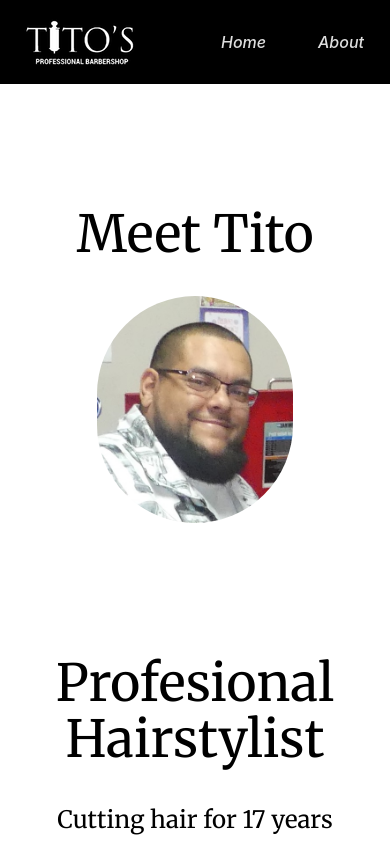
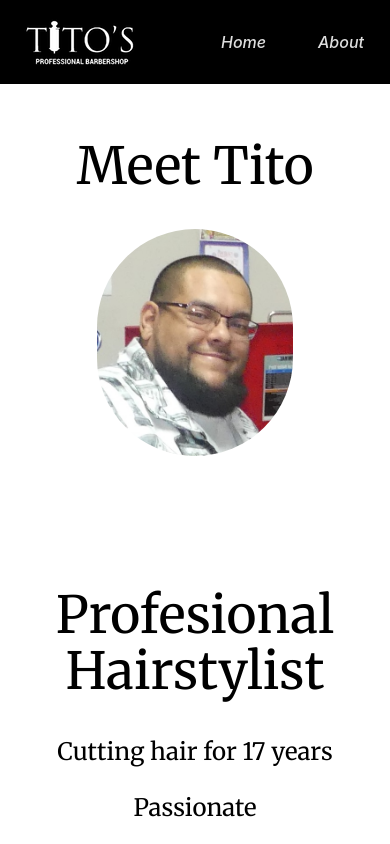
Before and after one commit to alexbradshaw/Titos, a React (Vite) app: page / in a window 390 px wide. Shown: the top 844 px of the page. Built offline with nearby package versions, Linux system fonts and the light colour scheme.

Commit message:
added media queries and styling

```diff
--- a/src/App.css
+++ b/src/App.css
@@ -18,12 +18,13 @@
 
 @media screen and (max-width: 800px) {
   .App {
-    height: 550lvh;
+    height: auto;
+    overflow-x: hidden;
+    overflow-y: visible
   }
 
   .display {
-    padding-top: 8vh;
-    height: 633lvh;
+    padding-bottom: 0;
+    height: auto;
   }
-
 }
```
